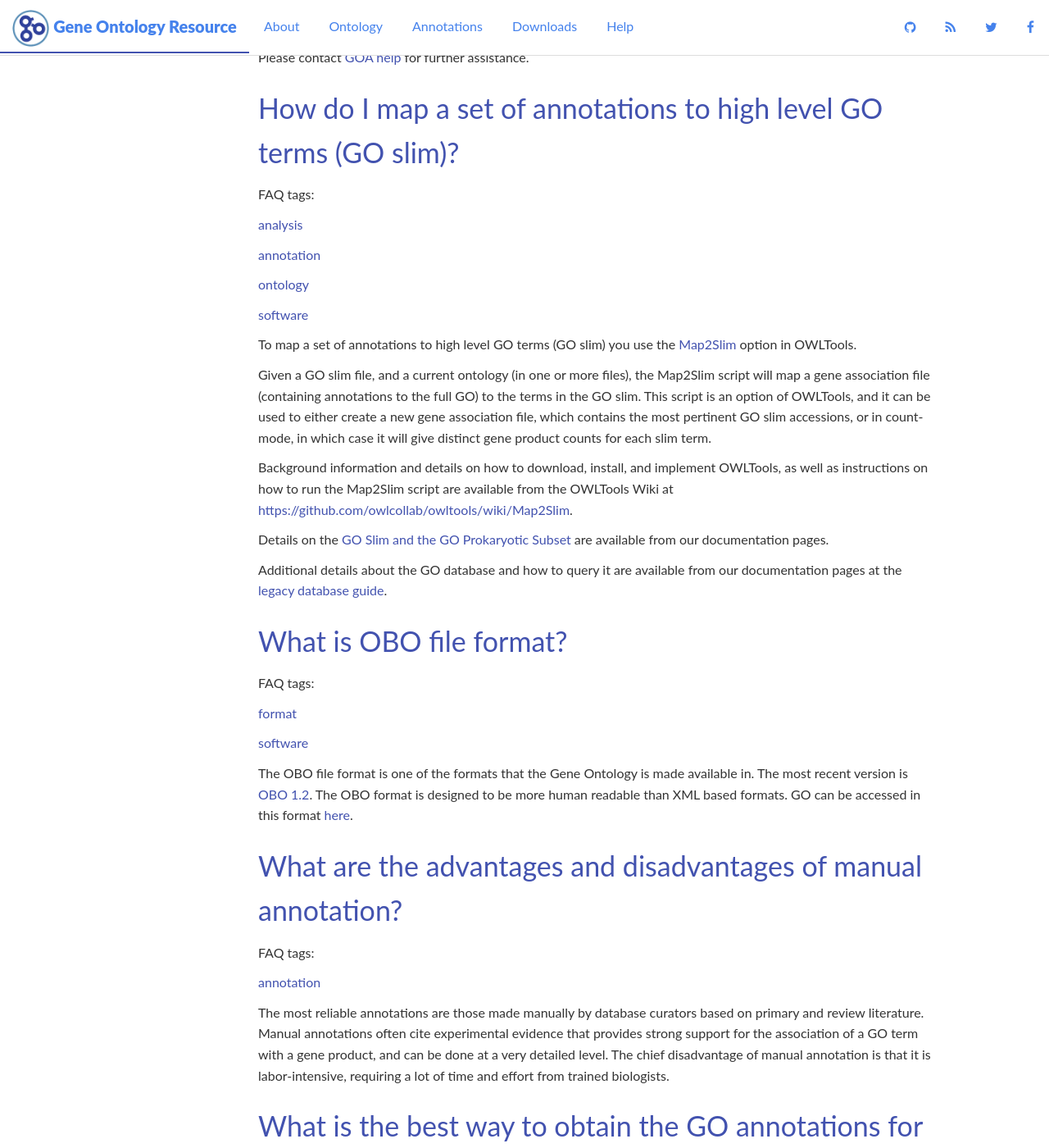
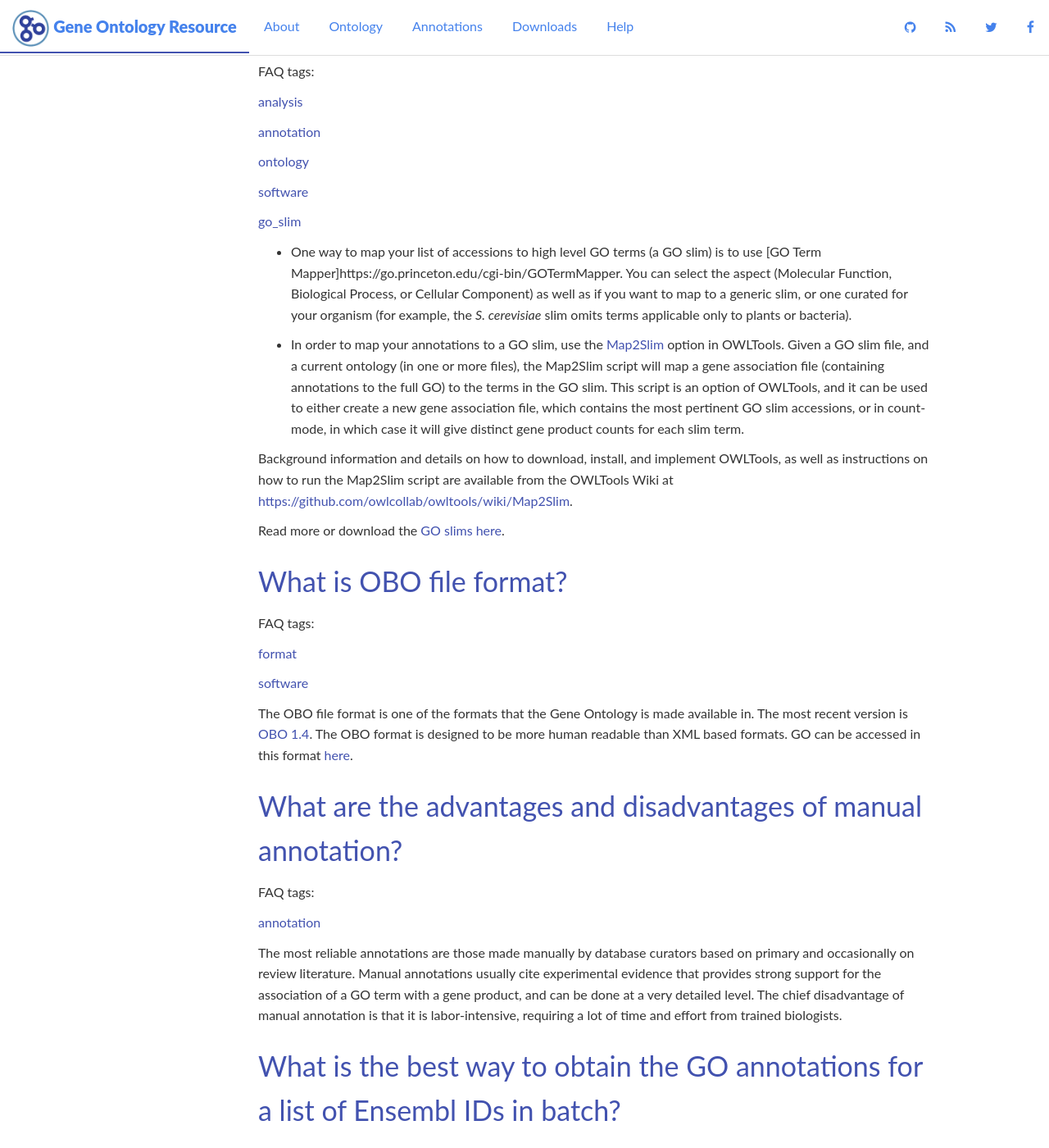
Before and after one commit to geneontology/geneontology.github.io, a Jekyll site: the page built from _docs/faq.md, in a window 1280 px wide and 1400 px high, scrolled down 2280 px. Shown: the whole window at 82% size. Built offline with Jekyll 4.4.1, drawn with Linux system fonts in a browser that asks for light colours; nearby versions of some CDN libraries; some of the changed text lies outside the part shown.

Commit message:
Update faq.md
Stopped roughly line 160.  Some changes, nothing deleted yet. Please review.

```diff
--- a/_docs/faq.md
+++ b/_docs/faq.md
@@ -28,19 +28,20 @@
 [How do I find the annotations (mappings) for Entrez, NCBI or other IDs?](/faq/how-do-i-find-annotations-mappings-entrez-ncbi-or-other-ids)
 -------------------------------------------------------------------------------------------------------------------------------------------
 
-<span class="rdf-meta element-hidden" property="dc:title" content="How do I find the annotations (mappings) for Entrez, NCBI or other IDs?"></span>
+<span class="rdf-meta element-hidden" property="dc:title" content="How do I find the annotations (mappings) if I have a list of Entrez, NCBI or other IDs?"></span>
 FAQ tags:
 
 [mappings](/faq-tags/mappings)
+[analysis](/faq-tags/analysis)
 
-The list of e.g. Entrez IDs, NCBI IDs, should be converted to UniProtKB or model organism database IDs, and those IDs used to search the GO database.
+In order to search the GO database, a list of Entrez IDs, NCBI IDs, etc. needs to be converted to UniProtKB or model organism database IDs.
 
-UniProt and PIR have similar ID mapping tools to help with the conversion:
+UniProt and the [Protein Information Resource (PIR)](https://pir.georgetown.edu/pirwww/index.shtml){:target="blank"} have similar ID mapping tools to help with the conversion:
 
 -   <http://www.uniprot.org/uploadlists/>
 -   <http://pir.georgetown.edu/pirwww/search/idmapping.shtml>
 
-GO annotations from QuickGO can be filtered for many parameters and provide mappings to several ID, e.g NCBI or Ensembl gene IDs: <http://www.ebi.ac.uk/QuickGO/GAnnotation>
+GO annotations from QuickGO can be filtered for many parameters and provide mappings to several IDs, e.g NCBI or Ensembl gene IDs: <http://www.ebi.ac.uk/QuickGO/GAnnotation>
 
 [How can I calculate the "level" of a GO term?](/faq/how-can-i-calculate-level-go-term)
 ---------------------------------------------------------------------------------------
@@ -50,13 +51,9 @@
 
 [ontology](/faq-tags/ontology)
 
-GO terms do not occupy strict fixed levels in the hierarchy. Because GO is structured as a graph, terms would appear at different 'levels' if different paths were followed through the graph. This is especially true if one mixes the different relations used to connect terms. Thus it is more proper to ask: "what is the maximum depth of such and such a term" (or minimum, average, etc.).
+GO terms do not occupy strict fixed levels in the hierarchy. Because GO is structured as a graph, terms would appear at different 'levels' if different paths were followed through the graph. This is especially true if one mixes the different relations used to connect terms.
 
-We do not pre-generate reports showing this. If you genuinely want this information you can perform [SQL queries](http://amigo.geneontology.org/goose)on our database to get it. See [this example](http://wiki.geneontology.org/index.php/Example_Queries#Query_by_distance_to_root).
-
-But you may want to reconsider whether you want this information at all! The (maximum) depth of a term may not be as informative as you think.
-
-A more informative metric would be the information content of the node based on annotations. See, for example, the work of [Alterovitz et al.](http://nar.oxfordjournals.org/content/35/suppl_1/D322.abstract).
+A more informative metric would be the information content of the node based on annotations. See, for example, the work of [Alterovitz et al.](http://nar.oxfordjournals.org/content/35/suppl_1/D322.abstract){:target="blank"}.
 
 [What is an OWL file?](/faq/what-owl-file)
 ------------------------------------------
@@ -68,12 +65,12 @@
 
 [software](/faq-tags/software)
 
-OWL is the acronym for Web Ontology Language, a standard produced by the W3C. GO in OWL is based on a translation from OBO to OWL and is available for download [here.](http://www.geneontology.org/ontology/go.owl) OWL files can be opened in an editing tool such as [Protege](http://protege.stanford.edu/).
+OWL is the acronym for Web Ontology Language, a standard produced by the W3C. GO in OWL is based on a translation from OBO to OWL and is available for download [here.](/docs/download-ontology/) OWL files can be opened in an editing tool such as [Protege](http://protege.stanford.edu/){:target="blank"}.
 
 [What is the best way to obtain the GO annotations for a list of UniProt Accession Numbers in batch?](/faq/what-best-way-obtain-go-annotations-list-uniprot-accession-numbers-batch)
 ------------------------------------------------------------------------------------------------------------------------------------------------------------------------------------
 
-<span class="rdf-meta element-hidden" property="dc:title" content="What is the best way to obtain the GO annotations for a list of UniProt Accession Numbers in batch?"></span>
+<span class="rdf-meta element-hidden" property="dc:title" content="What is the best way to obtain the GO annotations for a list of UniProt accessions in batch?"></span>
 FAQ tags:
 
 [annotation](/faq-tags/annotation)
@@ -90,14 +87,14 @@
 -   [human proteins](ftp://ftp.ebi.ac.uk/pub/databases/GO/goa/HUMAN/gene_association.goa_human.gz)
 -   if you were only interested in proteins from a particular species, we also provide non-redundant, species-specific files for human, mouse, rat, zebrafish, chicken, cow and Arabidopsis proteins (these files are created using the International Protein Index (IPI) - which provides a top level guide to the main databases that describe the proteomes of higher eukaryotic organisms)
 
-Further information on the content and format of our gene association files can be found in the [ReadMe](http://www.ebi.ac.uk/GOA/goaHelp.html).
+Further information on the content and format of our gene association files can be found in the [ReadMe](http://www.ebi.ac.uk/GOA/goaHelp.html){:target="blank"}.
 
 Please contact [GOA help](mailto:goa@ebi.ac.uk) for further assistance.
 
 [How do I map a set of annotations to high level GO terms (GO slim)?](/faq/how-do-i-map-set-annotations-high-level-go-terms-go-slim)
 ------------------------------------------------------------------------------------------------------------------------------------
 
-<span class="rdf-meta element-hidden" property="dc:title" content="How do I  map a set of annotations to high level GO terms (GO slim)?"></span>
+<span class="rdf-meta element-hidden" property="dc:title" content="How do I  map a set of gene products or annotations to high level GO terms (GO slim)?"></span>
 FAQ tags:
 
 [analysis](/faq-tags/analysis)
@@ -108,15 +105,15 @@
 
 [software](/faq-tags/software)
 
-To map a set of annotations to high level GO terms (GO slim) you use the [Map2Slim](https://github.com/owlcollab/owltools/wiki/Map2Slim) option in OWLTools.
+[go_slim](/faq-tags/go_slim)
 
-Given a GO slim file, and a current ontology (in one or more files), the Map2Slim script will map a gene association file (containing annotations to the full GO) to the terms in the GO slim. This script is an option of OWLTools, and it can be used to either create a new gene association file, which contains the most pertinent GO slim accessions, or in count-mode, in which case it will give distinct gene product counts for each slim term.
+* One way to map your list of accessions to high level GO terms (a GO slim) is to use [GO Term Mapper]https://go.princeton.edu/cgi-bin/GOTermMapper.  You can select the aspect (Molecular Function, Biological Process, or Cellular Component) as well as if you want to map to a generic slim, or one curated for your organism (for example, the *S. cerevisiae* slim omits terms applicable only to plants or bacteria).
+
+* In order to map  your annotations to a GO slim, use the [Map2Slim](https://github.com/owlcollab/owltools/wiki/Map2Slim){:target="blank"} option in OWLTools. Given a GO slim file, and a current ontology (in one or more files), the Map2Slim script will map a gene association file (containing annotations to the full GO) to the terms in the GO slim. This script is an option of OWLTools, and it can be used to either create a new gene association file, which contains the most pertinent GO slim accessions, or in count-mode, in which case it will give distinct gene product counts for each slim term.
 
 Background information and details on how to download, install, and implement OWLTools, as well as instructions on how to run the Map2Slim script are available from the OWLTools Wiki at <https://github.com/owlcollab/owltools/wiki/Map2Slim>.
 
-Details on the [GO Slim and the GO Prokaryotic Subset](http://geneontology.org/page/go-slim-and-subset-guide) are available from our documentation pages.
-
-Additional details about the GO database and how to query it are available from our documentation pages at the [legacy database guide](http://geneontology.org/page/lead-database-guide).
+Read more or download the [GO slims here](/docs/go-subset-guide/).
 
 [What is OBO file format?](/faq/what-obo-file-format)
 -----------------------------------------------------
@@ -128,7 +125,7 @@
 
 [software](/faq-tags/software)
 
-The OBO file format is one of the formats that the Gene Ontology is made available in. The most recent version is [OBO 1.2](http://owlcollab.github.io/oboformat/doc/GO.format.obo-1_2.html). The OBO format is designed to be more human readable than XML based formats. GO can be accessed in this format [here](http://geneontology.org/page/download-ontology).
+The OBO file format is one of the formats that the Gene Ontology is made available in. The most recent version is [OBO 1.4](http://owlcollab.github.io/oboformat/doc/obo-syntax.html){:target="blank"}. The OBO format is designed to be more human readable than XML based formats. GO can be accessed in this format [here](/docs/download-ontology/).
 
 [What are the advantages and disadvantages of manual annotation?](/faq/what-are-advantages-and-disadvantages-manual-annotation)
 -------------------------------------------------------------------------------------------------------------------------------
@@ -138,7 +135,8 @@
 
 [annotation](/faq-tags/annotation)
 
-The most reliable annotations are those made manually by database curators based on primary and review literature. Manual annotations often cite experimental evidence that provides strong support for the association of a GO term with a gene product, and can be done at a very detailed level. The chief disadvantage of manual annotation is that it is labor-intensive, requiring a lot of time and effort from trained biologists.
+The most reliable annotations are those made manually by database curators based on primary and occasionally on review literature. Manual annotations usually cite experimental evidence that provides strong support for the association of a GO term with a gene product, and can be done at a very detailed level.
+The chief disadvantage of manual annotation is that it is labor-intensive, requiring a lot of time and effort from trained biologists.
 
 [What is the best way to obtain the GO annotations for a list of Ensembl IDs in batch?](/faq/what-best-way-obtain-go-annotations-list-ensembl-ids-batch)
 --------------------------------------------------------------------------------------------------------------------------------------------------------
@@ -150,7 +148,7 @@
 
 [downloads](/faq-tags/downloads)
 
-You can do this using QuickGO ([www.ebi.ac.uk/QuickGO](http://www.ebi.ac.uk/QuickGO)).
+You can do this using QuickGO ([www.ebi.ac.uk/QuickGO](http://www.ebi.ac.uk/QuickGO){:target="blank"}).
 1.  Click on the 'Search and filter GO annotation sets' link, which will take you to a table of all annotations in the GOA database. You now have to filter this set on your gene IDs.
 2.  Click on 'Filter' in the top right toolbar, select the 'Gene Product ID' tab and then paste your Ensembl gene IDs into the text box, line separated.
 3.  Then click on submit. It takes a while but the result is a table of annotations for your gene IDs. However, they will have been mapped back to UniProt accessions.
@@ -171,7 +169,9 @@
 
 [third-party tools](/faq-tags/third-party-tools)
 
-You can annotate the coding sequences in your transcripts using InterProScan. You can do this using WebServices or by downloading the tool and running it locally. Details can be found at: <http://www.ebi.ac.uk/interpro/search/sequence-search/>
+- UniProt automatically processes all accepted coding sequences through the InterPro2GO pipeline.  We recommend waiting for these annotations (IEA, Inferred from Electronic Annotation) for novel proteins unless manual annotations will be made by your group.
+
+- You can annotate the coding sequences in your transcripts using InterProScan. You can do this using WebServices or by downloading the tool and running it locally. Details can be found at: <http://www.ebi.ac.uk/interpro/search/sequence-search/>
 
 This will predict GO terms based on domains detected using the mapping file here: <http://geneontology.org/page/download-mappings>
 
```
